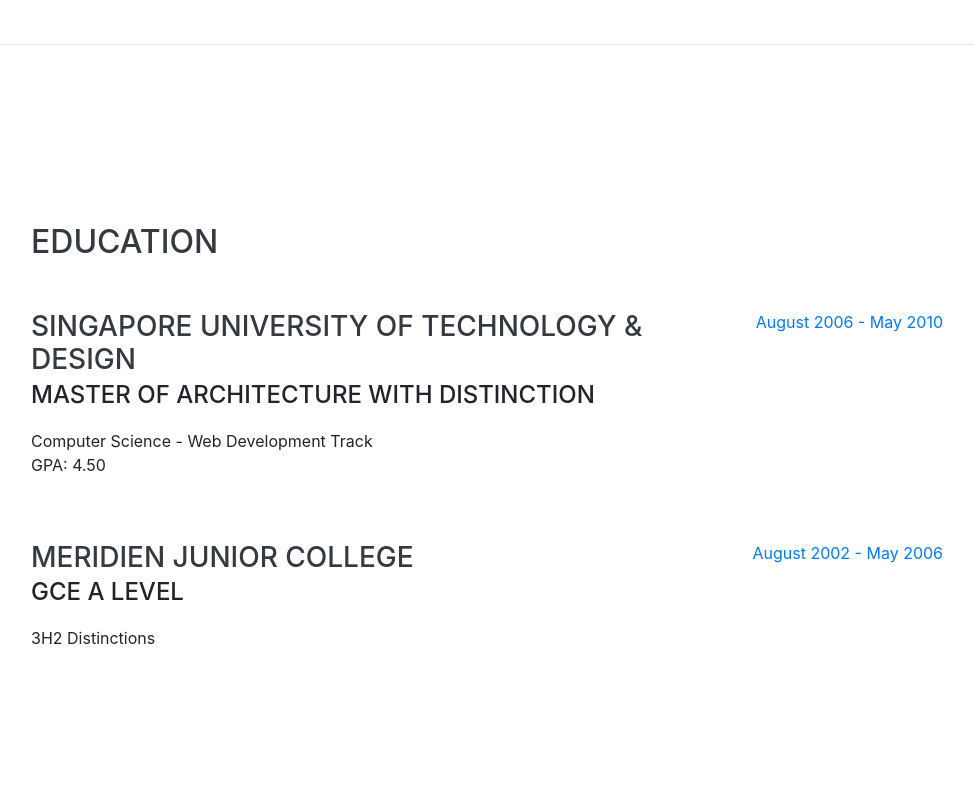
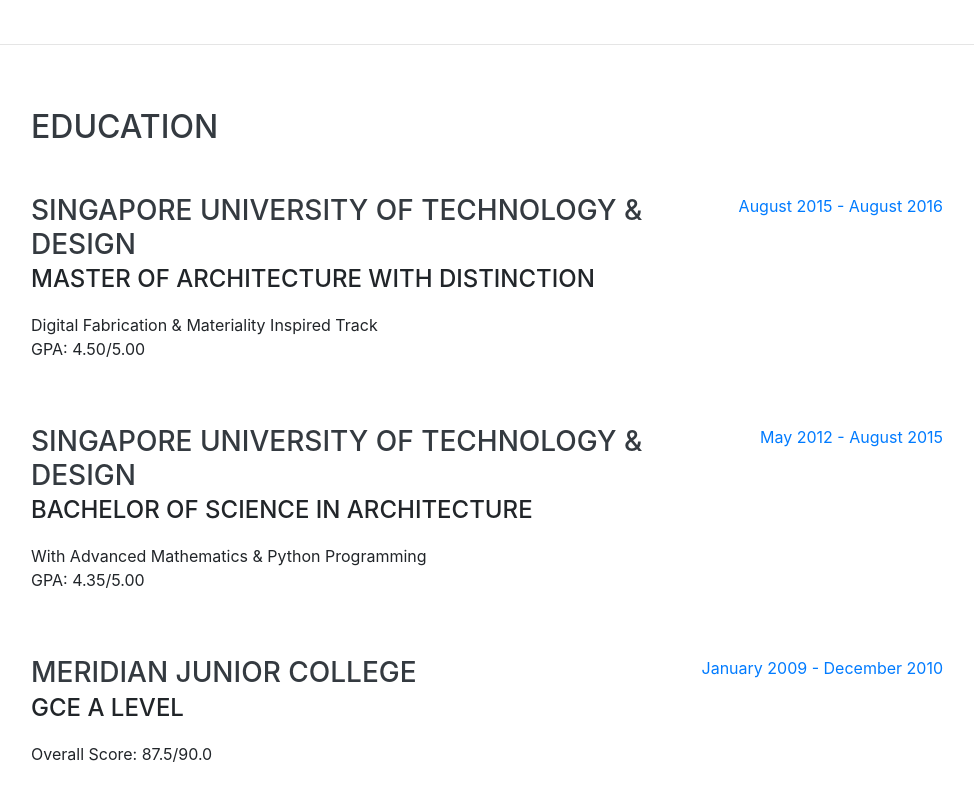
Before and after one commit to gohyiqian/Resume, a website with bundled scripts: page index.html in a window 1280 px wide. Shown: the part 1810-2610 px from the top of the page, without its empty margins (289-1263 px from the left). Built offline with nearby package versions, Linux system fonts and the light colour scheme; a web font is replaced by a local one.

Commit message:
Update Profile

```diff
--- a/index.html
+++ b/index.html
@@ -69,7 +69,7 @@
         <div class="subheading mb-5">Bedok Reservoir View, Singapore 470765 · (65) 9129-5608 ·
           <a href="mailto:name@email.com">kenji.gohyiqian@email.com</a>
         </div>
-        <p class="lead mb-5">I am an experienced architectural designer with a special interest in data science because i believe in a data-driven world powered by Machine Learning and Artificial Intelligence. Therefore i have been learning data analysis and visualisation skills on Cousera using Numpy, Matplotlib, Pandas and Seaborn.</p>
+        <p class="lead mb-5">I am an experienced Architectural Designer skilled in Revit BIM, Rhino 3D & Grasshopper with Python, AutoCAD and other Photo/Video-editing softwares from Adobe. I also have a special interest in data science because i believe in a data-driven world powered by Machine Learning and Artificial Intelligence. Therefore i have been learning online to hone my data analysis and visualisation skills using Numpy, Matplotlib, Pandas and Seaborn.</p>
         <div class="social-icons">
           <a href="https://www.linkedin.com/in/gohyiqian2408/">
             <i class="fab fa-linkedin-in"></i>
@@ -153,22 +153,34 @@
           <div class="resume-content">
             <h3 class="mb-0">Singapore University of Technology & Design</h3>
             <div class="subheading mb-3">Master of Architecture with Distinction</div>
-            <div>Computer Science - Web Development Track</div>
-            <p>GPA: 4.50</p>
+            <div>Digital Fabrication & Materiality Inspired Track</div>
+            <p>GPA: 4.50/5.00</p>
           </div>
           <div class="resume-date text-md-right">
-            <span class="text-primary">August 2006 - May 2010</span>
+            <span class="text-primary">August 2015 - August 2016</span>
+          </div>
+        </div>
+
+        <div class="resume-item d-flex flex-column flex-md-row justify-content-between mb-5">
+          <div class="resume-content">
+            <h3 class="mb-0">Singapore University of Technology & Design</h3>
+            <div class="subheading mb-3">Bachelor of Science in Architecture</div>
+            <div>With Advanced Mathematics & Python Programming</div>
+            <p>GPA: 4.35/5.00</p>
+          </div>
+          <div class="resume-date text-md-right">
+            <span class="text-primary">May 2012 - August 2015</span>
           </div>
         </div>
 
         <div class="resume-item d-flex flex-column flex-md-row justify-content-between">
           <div class="resume-content">
-            <h3 class="mb-0">Meridien Junior College</h3>
+            <h3 class="mb-0">Meridian Junior College</h3>
             <div class="subheading mb-3">GCE A Level</div>
-            <p>3H2 Distinctions</p>
+            <p>Overall Score: 87.5/90.0</p>
           </div>
           <div class="resume-date text-md-right">
-            <span class="text-primary">August 2002 - May 2006</span>
+            <span class="text-primary">January 2009 - December 2010</span>
           </div>
         </div>
 
@@ -187,7 +199,7 @@
             <i class="fab fa-html5"></i>
           </li>
           <li class="list-inline-item">
-            <i class="fab fa-css3-alt"></i>
+            <i class="fab fa-Python"></i>
           </li>
           <li class="list-inline-item">
             <i class="fab fa-js-square"></i>
```
